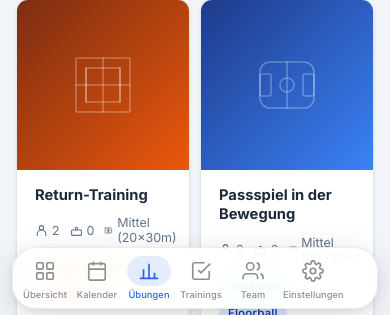
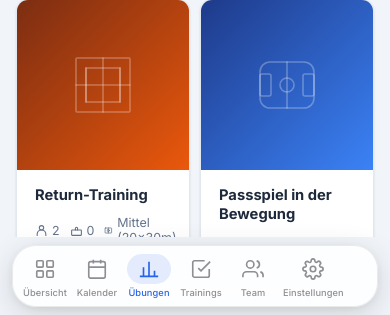
Before and after one commit to plauzten-dev/training-manager, a Flask app: page /exercises in a window 390 px wide. Shown: the part 2285-2600 px from the top of the page. Run offline with Flask 3, Linux system fonts and the light colour scheme; the visitor is signed in with stand-in values (Sample User, id 1); data comes from the database, SQL or seed files in the repository.

Commit message:
B.0.27: iOS PWA Nav-Fix – zurück zu Flex-Child statt position:fixed
Mobile-Nav war als position:fixed gesetzt (verstößt gegen CLAUDE.md Hinweis 16)
und verursachte auf iOS-Standalone den weißen Block + zu hohe Taskbar. Nav ist
jetzt wieder normales Flex-Kind am unteren Rand des Column-Layouts, Pill schwebt
via Padding + safe-area-inset-bottom. Scroll-Spacer entfernt (nicht mehr nötig).
SW-Cache auf v5 erhöht.

Co-Authored-By: Claude Opus 4.7 <noreply@anthropic.com>

```diff
--- a/static/css/style.css
+++ b/static/css/style.css
@@ -900,11 +900,8 @@ textarea { resize: vertical; min-height: 90px; }
  */
 .mobile-nav-wrap {
   display: none;
-  position: fixed;
-  bottom: calc(env(safe-area-inset-bottom, 8px) + 6px);
-  left: 12px;
-  right: 12px;
-  z-index: 100;
+  flex-shrink: 0;
+  padding: 8px 12px calc(env(safe-area-inset-bottom, 8px) + 8px);
   pointer-events: none;
 }
 .mobile-nav {
@@ -965,20 +962,7 @@ textarea { resize: vertical; min-height: 90px; }
 @media (max-width: 640px) {
   .app-layout { flex-direction: column; }
   .sidebar { display: none; }
-  .mobile-nav-wrap { display: block; }
-
-  /* Scroll-Spacer via ::after – zuverlässiger als padding-bottom auf iOS Safari */
-  .dash-page::after,
-  .mt-page::after,
-  .settings-page::after,
-  #training-page-content::after,
-  .players-scroll::after,
-  .exercises-main::after {
-    content: '';
-    display: block;
-    height: calc(env(safe-area-inset-bottom, 8px) + 82px);
-    flex-shrink: 0;
-  }
+  .mobile-nav-wrap { display: flex; }
 
   /* Page header */
   .page-header { padding: 20px 18px 0; flex-wrap: wrap; gap: 10px; }
--- a/static/sw.js
+++ b/static/sw.js
@@ -1,4 +1,4 @@
-const CACHE = 'training-manager-v4';
+const CACHE = 'training-manager-v5';
 
 const PRECACHE = [
   '/static/css/style.css',
```
